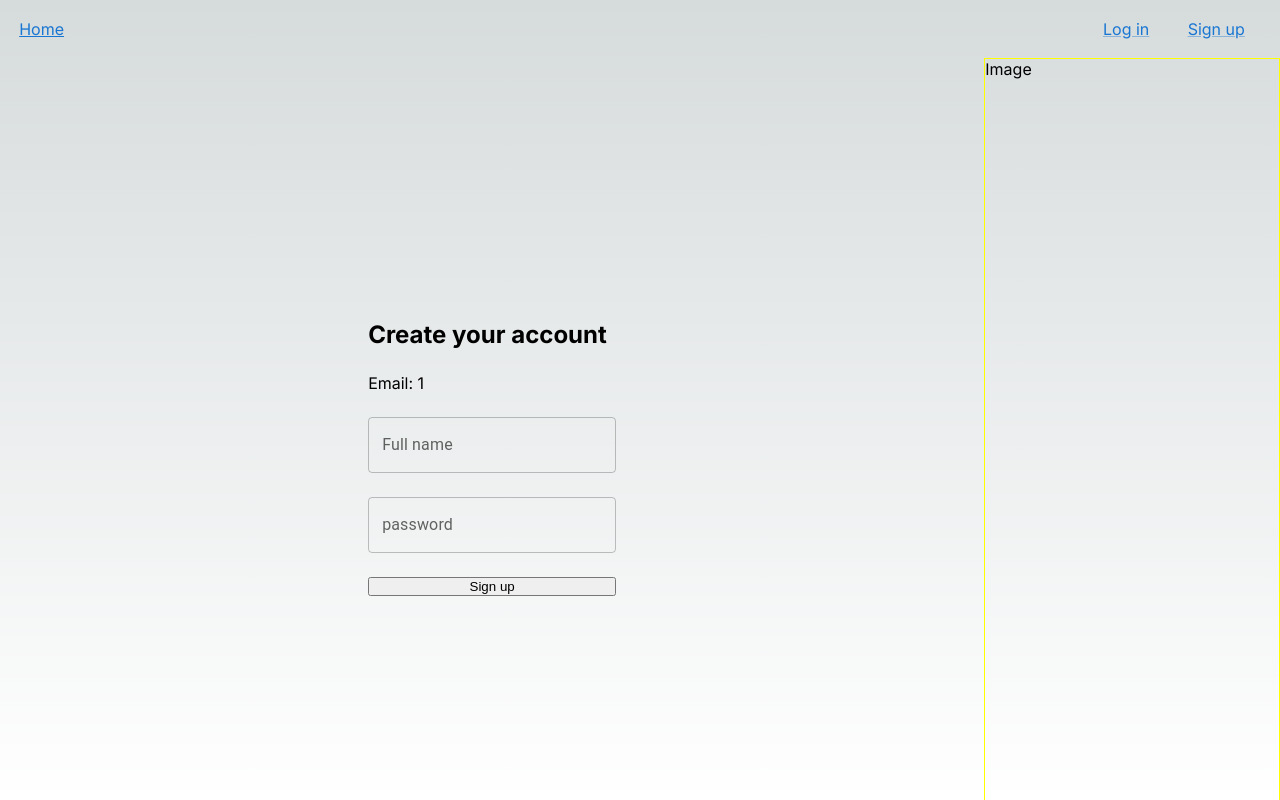
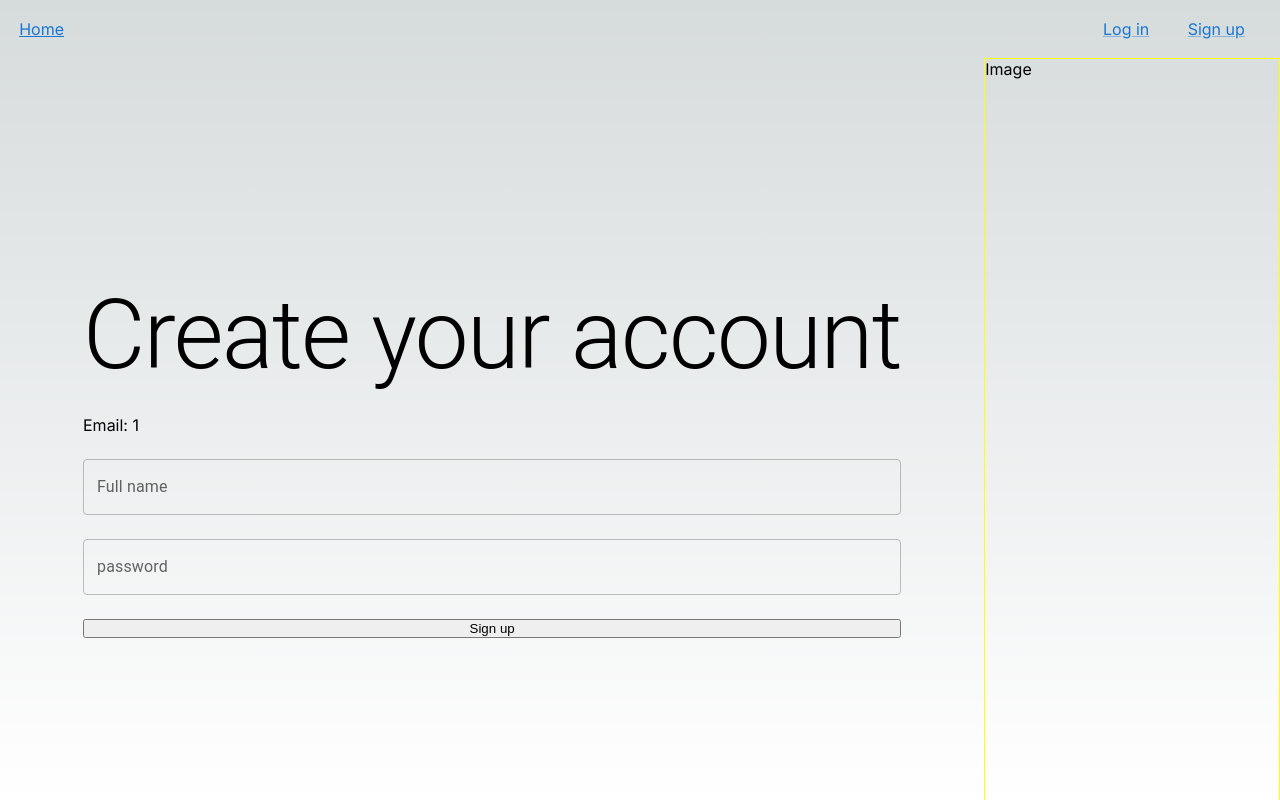
Before and after one commit to softwarebyze/authapp, a Next.js app in the folder client/: page /signup/1 in a window 1280 px wide. Built offline with nearby package versions, Linux system fonts and the light colour scheme.

Commit message:
changed h1's to MUI

```diff
--- a/client/app/(auth)/login/[email]/page.tsx
+++ b/client/app/(auth)/login/[email]/page.tsx
@@ -2,7 +2,7 @@
 import { FormEvent, useContext, useState } from "react";
 import styles from "../../page.module.css";
 import { AuthContext } from "../../../auth-provider";
-import { TextField } from "@mui/material";
+import { TextField, Typography } from "@mui/material";
 
 export default function Login({ params }: { params: { email: string } }) {
   const [password, setPassword] = useState("");
@@ -48,7 +48,7 @@ export default function Login({ params }: { params: { email: string } }) {
 
   return (
     <form className={styles.form} onSubmit={handleSubmit}>
-      <h1>Login</h1>
+      <Typography variant="h1">Login</Typography>
       <p>Email: {decodeURIComponent(params.email)}</p>
       <TextField
         type="password"
--- a/client/app/(auth)/login/page.tsx
+++ b/client/app/(auth)/login/page.tsx
@@ -3,7 +3,7 @@ import { FormEvent, useState } from "react";
 import styles from "../page.module.css";
 import Link from "@mui/material/Link";
 import { useRouter } from "next/navigation";
-import { TextField } from "@mui/material";
+import { TextField, Typography } from "@mui/material";
 
 export default function Login() {
   const [email, setEmail] = useState("");
@@ -50,7 +50,7 @@ export default function Login() {
 
   return (
     <form className={styles.form} onSubmit={handleSubmit}>
-      <h1>Login</h1>
+      <Typography variant="h1">Login</Typography>
       <TextField
         type="email"
         value={email}
--- a/client/app/(auth)/signup/[email]/page.tsx
+++ b/client/app/(auth)/signup/[email]/page.tsx
@@ -1,7 +1,7 @@
 "use client";
 import { FormEvent, useState } from "react";
 import styles from "../../page.module.css";
-import { TextField } from "@mui/material";
+import { TextField, Typography } from "@mui/material";
 
 export default function CreateAccount({
   params,
@@ -49,7 +49,7 @@ export default function CreateAccount({
 
   return (
     <form className={styles.form} onSubmit={handleSubmit}>
-      <h1>Create your account</h1>
+      <Typography variant="h1">Create your account</Typography>
       <p>Email: {decodeURIComponent(params.email)}</p>
       <TextField
         type="text"
--- a/client/app/(auth)/signup/page.tsx
+++ b/client/app/(auth)/signup/page.tsx
@@ -4,6 +4,7 @@ import styles from "../page.module.css";
 import Link from "@mui/material/Link";
 import { useRouter } from "next/navigation";
 import TextField from "@mui/material/TextField";
+import { Typography } from "@mui/material";
 
 export default function Signup() {
   const [email, setEmail] = useState("");
@@ -57,7 +58,7 @@ export default function Signup() {
 
   return (
     <form className={styles.form} onSubmit={handleSubmit}>
-      <h1>Welcome to Consultant.AI</h1>
+      <Typography variant="h1">Welcome to Consultant.AI</Typography>
       <TextField
         type="email"
         value={email}
```
